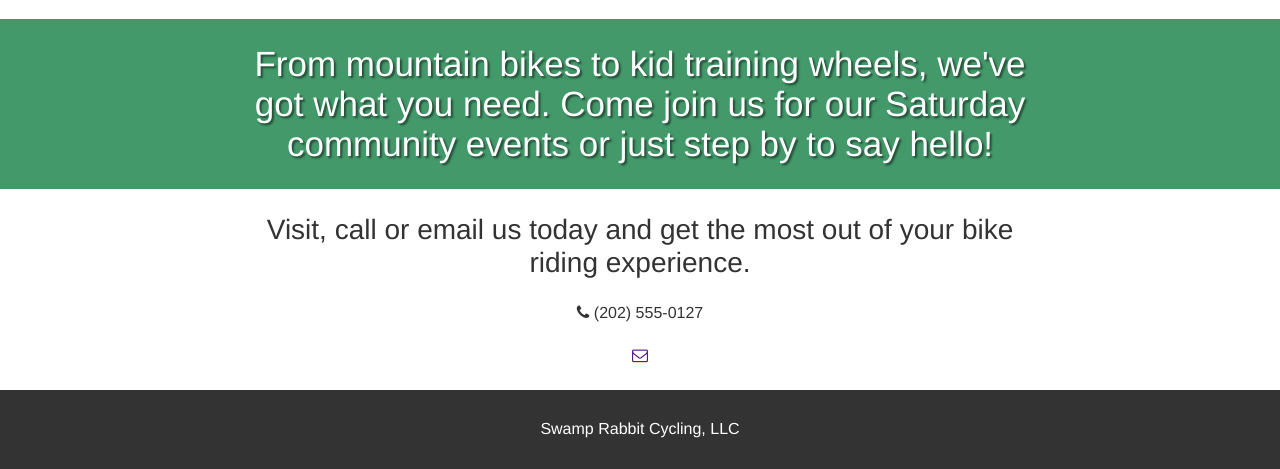
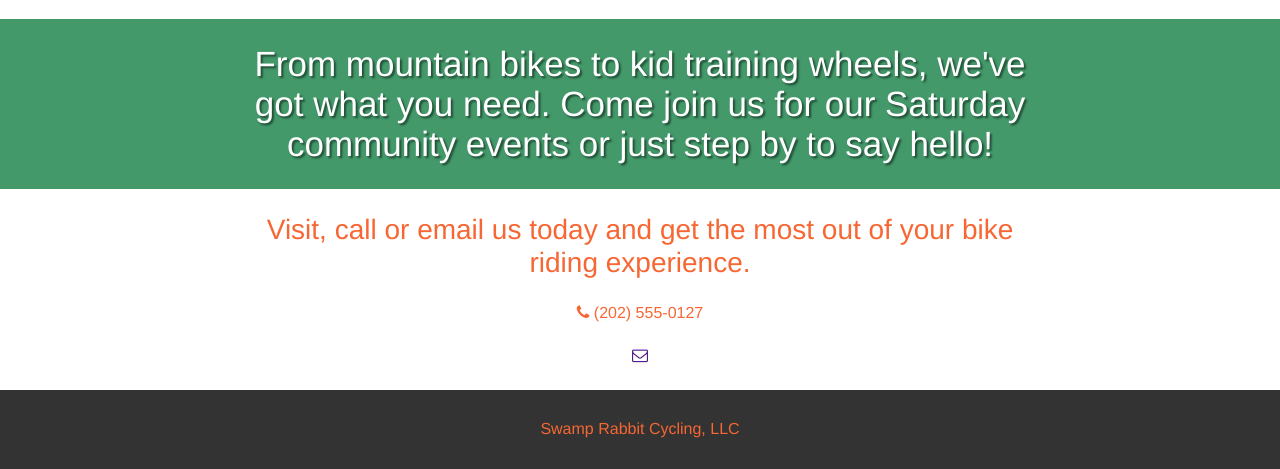
Before and after one commit to AryDavani/hipster_puppies, a plain HTML site: page index.html in a window 1280 px wide. Shown: the part 974-1443 px from the top of the page. Drawn offline with nearby package versions, Linux system fonts and the light colour scheme; a web font is replaced by a local one.

Commit message:
footer change

```diff
--- a/css/main.css
+++ b/css/main.css
@@ -100,7 +100,7 @@ h1 {
 }
 .contact-wrapper {
   text-align: center;
-  color: #333;
+  color: #F66733;
 }
 .callout-msg {
   font-size: 35px;
@@ -121,6 +121,6 @@ footer {
   font-weight: normal;
   padding: 30px 0;
   text-align: center;
-  color: #fff;
+  color: #F66733;
   background: #333;
 }
```
